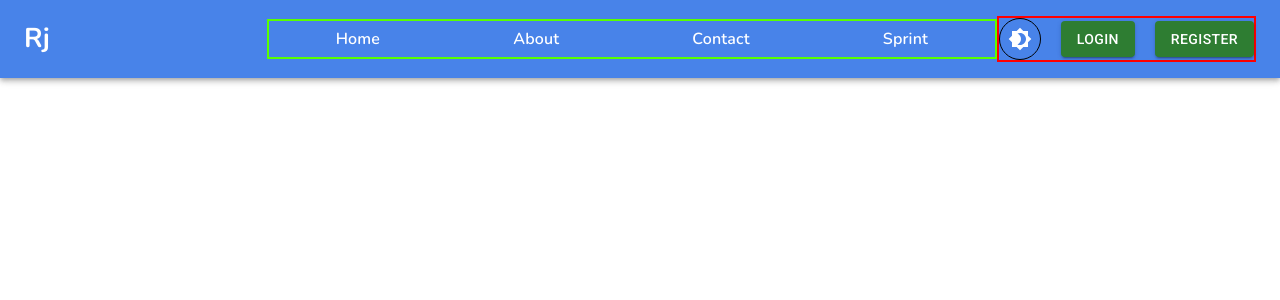
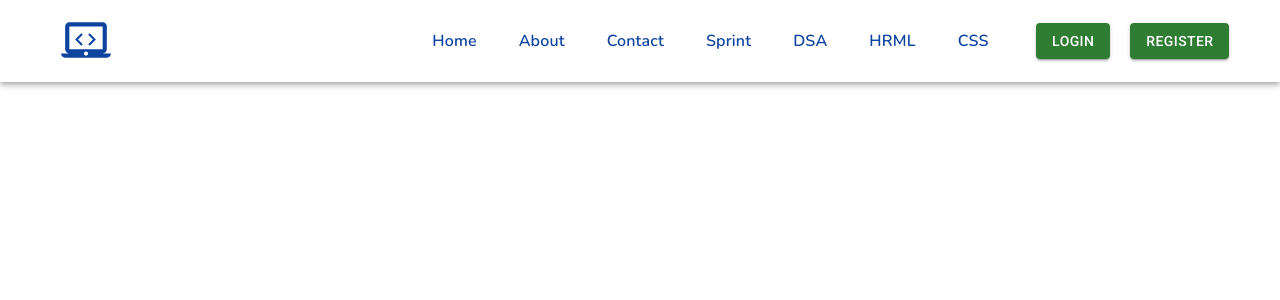
Before and after one commit to RjRishuSty/DSA, a React (Create React App) app in the folder myweb/: page / in a window 1280 px wide. Shown: the top 300 px of the page. Built offline with nearby package versions, Linux system fonts and the light colour scheme; the HTML template or start-up script is replaced by a standard one.

Commit message:
update navbar

```diff
--- a/myweb/src/App.js
+++ b/myweb/src/App.js
@@ -4,11 +4,11 @@ import { Navbar } from './Component/Navbar/Navbar'
 
 const App = () => {
   return (
-    <div>
+    <>
 
       <Navbar/>
       {/* <SlidingWindow/> */}
-    </div>
+    </>
   )
 }
 
--- /dev/null
+++ b/myweb/src/Component/ButtonComponent/ButtonComponent.jsx
@@ -0,0 +1,26 @@
+import { Box, Button, useMediaQuery } from "@mui/material";
+import Styles from "./ButtonComponent.module.css";
+import React from "react";
+
+const ButtonComponent = () => {
+  const isRespon = useMediaQuery("(max-width:1111px)");
+  return (
+    <Box className={Styles.btnSection}>
+      <Button
+        variant="contained"
+        color="success"
+        size={isRespon ? "small" : "medium"}
+        sx={{
+          marginRight: "20px",
+        }}
+      >
+        Login
+      </Button>
+      <Button variant="contained" color="success" size={isRespon ? "small" : "medium"}>
+        Register
+      </Button>
+    </Box>
+  );
+};
+
+export default ButtonComponent;
--- /dev/null
+++ b/myweb/src/Component/ButtonComponent/ButtonComponent.module.css
@@ -0,0 +1,8 @@
+.btnSection{
+    /* border: 2px solid red !important; */
+    width: 25%;
+    height: auto;
+    display: flex;
+    justify-content: center;
+    align-items: center;
+}
--- /dev/null
+++ b/myweb/src/Component/DarkMode/DarkMode.jsx
@@ -0,0 +1,22 @@
+import { IconButton } from "@mui/material";
+import Brightness4Icon from "@mui/icons-material/Brightness4";
+import Brightness7Icon from "@mui/icons-material/Brightness7";
+
+const DarkMode = ({ setMode, mode }) => {
+  return (
+    <IconButton
+      onClick={() => setMode(!mode)}
+      color="inherit"
+      sx={{
+        border: "1px solid",
+        borderColor: mode ? "#ffffff" : "#ffffff",
+        borderRadius: "50%",
+        marginRight: "20px",
+      }}
+    >
+      {mode ? <Brightness7Icon /> : <Brightness4Icon />}
+    </IconButton>
+  );
+};
+
+export default DarkMode;
--- a/myweb/src/Component/Logo/Logo.jsx
+++ b/myweb/src/Component/Logo/Logo.jsx
@@ -1,14 +1,15 @@
-import { Typography } from "@mui/material";
+import { Box } from "@mui/material";
 import React from "react";
-import Styles from './Logo.module.css';
+import Styles from "./Logo.module.css";
+import LaptopMacIcon from "@mui/icons-material/LaptopMac";
+import CodeIcon from "@mui/icons-material/Code";
 
-const Logo = ({isMobile}) => {
+const Logo = () => {
   return (
-    <>
-      <Typography variant="h6" component="div" className={isMobile?Styles.mobileLogo:Styles.logo}>
-        Rj
-      </Typography>
-    </>
+    <Box component="div" className={Styles.logoSection}>
+      <LaptopMacIcon className={Styles.logoIcon} />
+      <CodeIcon className={Styles.codeIcon} />
+    </Box>
   );
 };
 
--- a/myweb/src/Component/Logo/Logo.module.css
+++ b/myweb/src/Component/Logo/Logo.module.css
@@ -1,26 +1,27 @@
-.logo {
+.logoSection {
+  /* border: 2px solid red; */
+  min-width: 10%;
+  height: auto;
+  display: flex;
+  justify-content: center;
+  align-items: center;
+}
+.logoIcon {
+  font-size: 50px !important;
+  color: var(--logo-color) !important;
+}
+.codeIcon {
   /* border: 2px solid green; */
-  width: 20%;
-  font-size: 1.7rem !important;
-  font-weight: 700 !important;
+  font-size: 25px !important;
+  position: absolute;
+  top: 1.7rem;
   font-family: var(--primary-font-family) !important;
-  color: var(--primary-font-color) !important;
+  color: var(--logo-color) !important;
 }
-.mobileLogo {
-  /* border: 2px solid green; */
-  font-size: 1.7rem !important;
-  font-weight: 700 !important;
-  font-family: var(--primary-font-family) !important;
-  color: var( --secondary-font-color) !important;
-}
-
-@media (max-width: 1011px) {
-  .logo {
-    width: 30%;
+@media (max-width: 800px) {
+  .codeIcon {
+    /* border: 5px solid black; */
+    position: absolute;
+    top: 1.3rem;
   }
 }
-@media (max-width: 800px) {
-  .logo {
-    width: auto;
-  }
-}
--- a/myweb/src/Component/MenuItems/MenuItems.jsx
+++ b/myweb/src/Component/MenuItems/MenuItems.jsx
@@ -8,12 +8,20 @@ const MenuItems = ({ isMobile }) => {
     { menuItem: "About" },
     { menuItem: "Contact" },
     { menuItem: "Sprint" },
+    { menuItem: "DSA" },
+    { menuItem: "HRML" },
+    { menuItem: "CSS" },
   ];
   return (
     <Box className={isMobile ? Styles.isMobileMenu : Styles.menu}>
       {menu &&
         menu.map((item) => (
-          <MenuItem className={isMobile?Styles.mobileItem:Styles.menuItem}>{item.menuItem}</MenuItem>
+          <MenuItem
+            className={isMobile ? Styles.mobileItem : Styles.menuItem}
+            key={item.menuItem}
+          >
+            {item.menuItem}
+          </MenuItem>
         ))}
     </Box>
   );
--- a/myweb/src/Component/MenuItems/MenuItems.module.css
+++ b/myweb/src/Component/MenuItems/MenuItems.module.css
@@ -1,18 +1,20 @@
 .menu {
-  border: 2px solid rgb(89, 255, 0);
-  width: 60%;
+  /* border: 2px solid rgb(89, 255, 0); */
+  width: 75%;
   height: auto;
   display: flex;
-  justify-content: space-around;
-  align-items: center;
+  justify-content: end;
+  align-items: end;
 }
 
 .menuItem {
+  /* border: 2px solid red !important; */
   font-size: 1.1rem;
   font-family: var(--primary-font-family) !important;
   color: var( --primary-font-color) !important;
   font-weight: 600 !important;
   cursor: pointer;
+  margin: 0px 5px !important;
 }
 .isMobileMenu {
   /* border: 2px solid red !important; */
@@ -30,14 +32,17 @@
 
 }
 .menuItem:hover {
-  color: #7659e5 !important;
   letter-spacing: 0.5px;
   font-weight: 700 !important;
 }
 @media (max-width: 1111px) {
-  .menu {
-    border: 2px solid green;
-    width: auto;
+
+  .menuItem {
+    /* border: 2px solid red !important; */
+    font-size: 0.9rem !important;
+    font-weight: 500 !important;
+    cursor: pointer;
+    margin: 0px !important;
   }
 }
 @media (max-width: 800px) {
--- a/myweb/src/Component/Navbar/Navbar.jsx
+++ b/myweb/src/Component/Navbar/Navbar.jsx
@@ -1,73 +1,41 @@
 import React, { useState } from "react";
 import Styles from "./Navbar.module.css";
 import MenuIcon from "@mui/icons-material/Menu";
-import {
-  AppBar,
-  Box,
-  Button,
-  IconButton,
-  Toolbar,
-  useMediaQuery,
-} from "@mui/material";
+import { AppBar, Box, IconButton, Toolbar, useMediaQuery } from "@mui/material";
 import CloseIcon from "@mui/icons-material/Close";
 import Logo from "../Logo/Logo";
 import MenuItems from "../MenuItems/MenuItems";
-import Brightness4Icon from "@mui/icons-material/Brightness4";
-import Brightness7Icon from "@mui/icons-material/Brightness7";
+import DarkMode from "../DarkMode/DarkMode";
+import ButtonComponent from "../ButtonComponent/ButtonComponent";
 
 export const Navbar = () => {
   const isMobile = useMediaQuery("(max-width:800px)");
   const [clickedMenu, setClickedMenu] = useState(false);
   const [darkMode, setDarkMode] = useState(false);
-  const toggleDarkMode = () => {
-    setDarkMode((prev) => !prev);
-  };
 
   return (
     <>
-      <Box sx={{ flexGrow: 1 }}>
+      <Box component="nav" className={Styles.navbarSection}>
         <AppBar position="static">
           <Toolbar className={Styles.navbar}>
             <Logo />
-            <MenuItems />
-            {!isMobile && (
-                <Box component="div" className={Styles.buttonSection}>
-                  <IconButton
-                    onClick={toggleDarkMode}
-                    color="inherit"
-                    sx={{
-                      border: "1px solid",
-                      borderColor: darkMode ? "#ffffff" : "#000000",
-                      borderRadius: "50%",
-                      marginRight: "20px",
-                    }}
-                  >
-                    {darkMode ? <Brightness7Icon /> : <Brightness4Icon />}
-                  </IconButton>
-                  <Button
-                    variant="contained"
-                    color="success"
-                    size="medium"
-                    sx={{
-                      marginRight: "20px",
-                    }}
-                  >
-                    Login
-                  </Button>
-                  <Button
-                    variant="contained"
-                    color="success"
-                    size="medium"
-                  >
-                    Register
-                  </Button>
+            <Box component="div" className={Styles.menuSection}>
+              <MenuItems />
+              <ButtonComponent />
+            </Box>
+
+            {/* {!isMobile &&
+                {
+                  <Box component="div" className={Styles.buttonSection}>
+                  <DarkMode mode={darkMode} setMode={setDarkMode} />
+                <ButtonComponent />
                 </Box>
-            )}
+                }} */}
             {isMobile && (
               <IconButton
                 size="large"
                 edge="start"
-                color="inherit"
+                color="black"
                 aria-label="menu"
                 sx={{ mr: 2 }}
               >
--- a/myweb/src/Component/Navbar/Navbar.module.css
+++ b/myweb/src/Component/Navbar/Navbar.module.css
@@ -1,22 +1,28 @@
+.navbarSection {
+  /* border: 2px solid red; */
+  width: 100% !important;
+  height: auto;
+}
 .navbar {
-  /* border: 2px solid red; */
+  /* border: 2px solid green !important; */
   width: 100% !important;
   height: auto;
   display: flex;
   justify-content: space-between;
   align-items: center;
   padding: 1rem 0px;
-  background-color: var( --navbar-bg) !important;
+  /* background-color: var( --navbar-bg) !important; */
+  background-color: white !important;
 }
-.buttonSection{
-  border: 2px solid red;
-  width: auto;
+.menuSection {
+  /* border: 2px solid green !important; */
+  width: 80% !important;
   height: auto;
   display: flex;
   justify-content: center;
   align-items: center;
+  float: right;
 }
-
 .menuIcon {
   font-size: 2rem !important;
   cursor: pointer !important;
@@ -69,17 +75,20 @@
 
 .closeIcon {
   font-size: 2rem !important;
-  color: var( --secondary-font-color) !important;
+  color: var(--secondary-font-color) !important;
 }
 
-@media (max-width:1268px) {
-  .buttonSection{
+@media (max-width: 1111px) {
+  .menuSection {
     border: 2px solid red;
     width: auto !important;
   }
 }
-@media (max-width:800px) {
-  .navbar{
-    padding: 0rem 0px;
+@media (max-width: 800px) {
+  .navbar {
+    padding: 0.5rem 0px;
+  }
+  .menuSection{
+    display: none;
   }
 }
--- a/myweb/src/index.css
+++ b/myweb/src/index.css
@@ -9,10 +9,11 @@
 :root {
   --primary-background: #ffffff;
   --secondary-background: #000000;
-  --primary-font-color: white;
+  --primary-font-color: #0e44a0;
   --secondary-font-color: black;
   --primary-font-family: "Nunito", sans-serif;
   --navbar-bg: #4883e9;
+  --logo-color:#0e44a0;
 }
 body {
   background-color: var(--primary-background);
```
